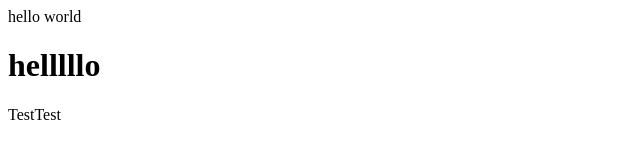
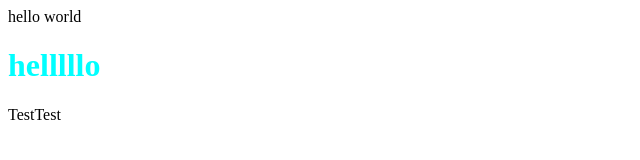
Before and after one commit to omizumachi/Tmizumachi, a plain HTML site: page index.html in a window 1280 px wide. Shown: the whole page, without its empty margins (0-640 px from the left). Drawn offline with Linux system fonts and the light colour scheme.

Commit message:
add head tag

```diff
--- a/index.html
+++ b/index.html
@@ -1,6 +1,17 @@
-hello world
-<div class="text">
-    <h1>helllllo</h1>
-</div>
+<!DOCTYPE html>
+<html lang="en">
+<head>
+    <meta charset="UTF-8">
+    <meta name="viewport" content="width=device-width, initial-scale=1.0">
+    <title>Document</title>
+    <link rel="stylesheet" href="style.css">
+</head>
+<body>
+    hello world
+    <div class="text">
+        <h1 class="styled-header">helllllo</h1>
+    </div>
+    TestTest
 
-TestTest
+</body>
+</html>
```
